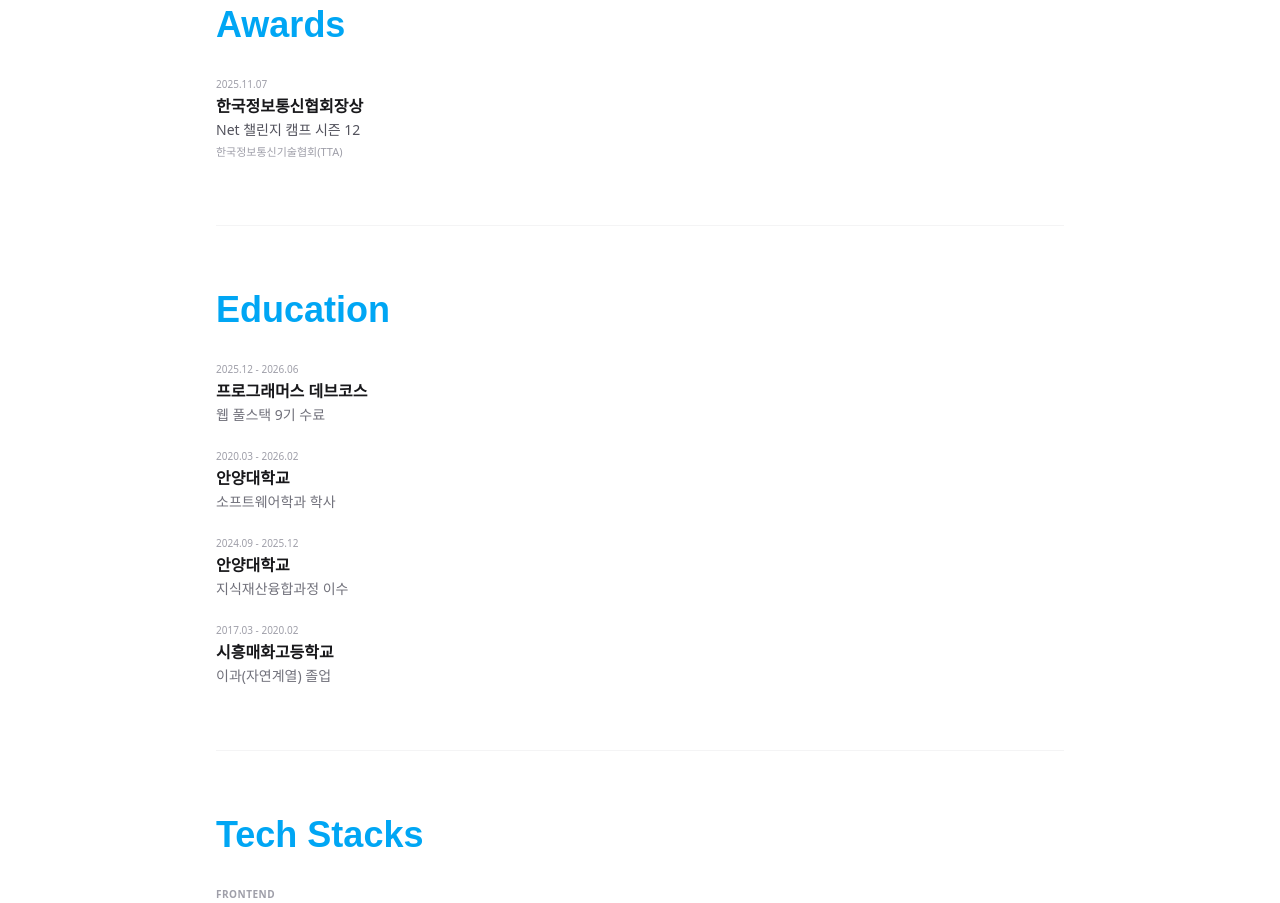
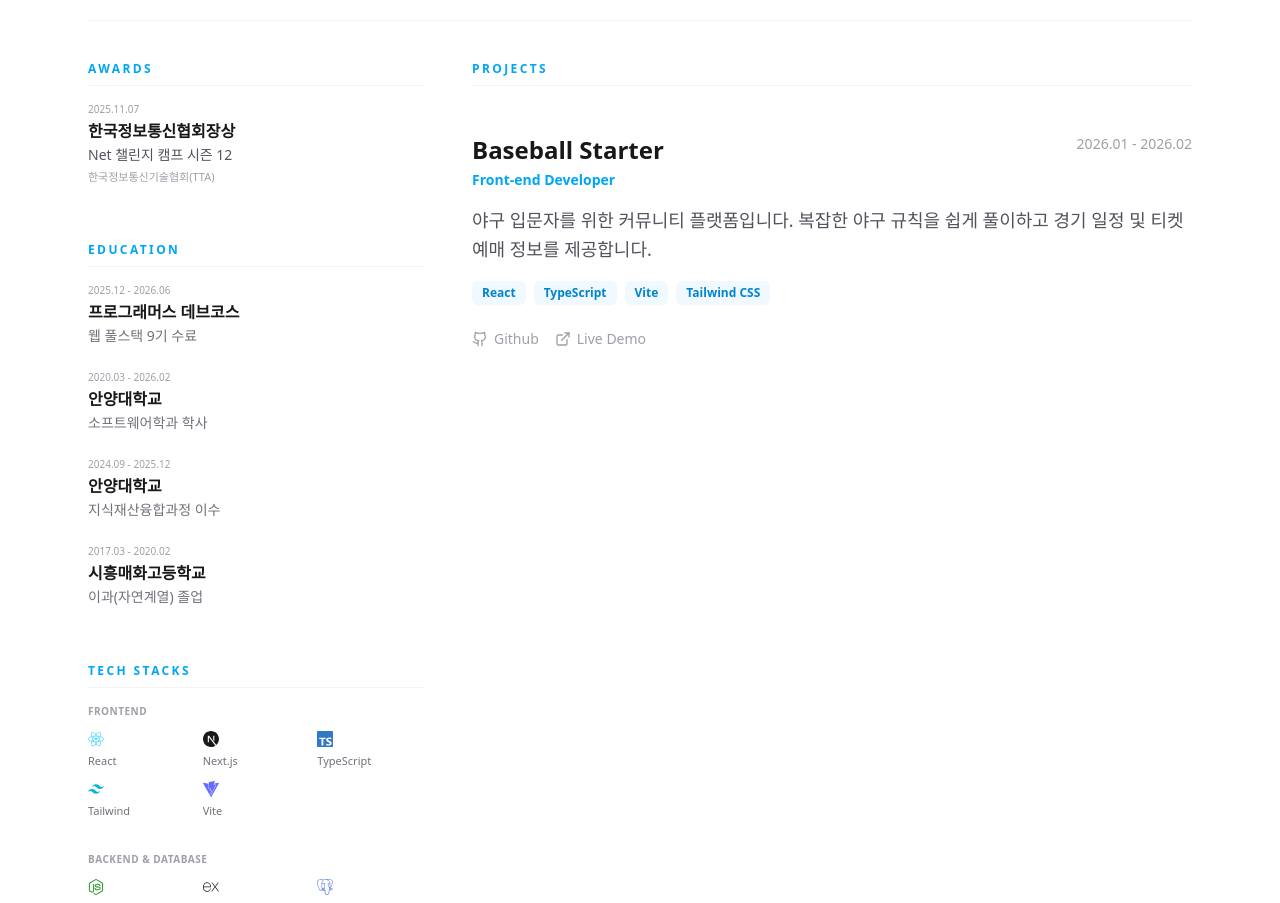
Before and after one commit to leekyuhyun/leekyuhyun.github.io, a Next.js app: page /about in a window 1280 px wide. Shown: the part 500-1403 px from the top of the page. Built offline with nearby package versions, Linux system fonts and the light colour scheme; a web font is replaced by a local one.

Commit message:
fix : project section 경로 추가 및 cv 형식 ui로 변경

```diff
--- a/src/views/introduce.tsx
+++ b/src/views/introduce.tsx
@@ -2,35 +2,52 @@ import Profile from "@/components/introduce/Profile";
 import TechStack from "@/components/introduce/TechStack";
 import Education from "@/components/introduce/Education";
 import Awards from "@/components/introduce/Awards";
+import Project from "@/components/introduce/Project"; // 새로 생성할 컴포넌트
+
+const SidebarSection = ({
+  title,
+  children,
+}: {
+  title: string;
+  children: React.ReactNode;
+}) => (
+  <section className="flex flex-col gap-4">
+    <h3 className="text-xs font-bold uppercase tracking-[0.2em] text-sky-500 dark:text-amber-400 border-b border-zinc-100 dark:border-zinc-800 pb-2">
+      {title}
+    </h3>
+    {children}
+  </section>
+);
 
 export default function IntroduceView() {
   return (
-    <div className="max-w-4xl mx-auto px-6 pb-20 flex flex-col gap-16">
-      <hr className="border-zinc-100 dark:border-zinc-800" />
+    <div className="max-w-6xl mx-auto px-6 py-20 flex flex-col gap-16 font-sans">
+      <Profile />
 
-      <Profile />
-      <div className="space-y-8">
-        <h3 className="font-gaegu text-4xl font-bold text-sky-500 dark:text-amber-200">
-          Awards
-        </h3>
-        <Awards />
-      </div>
+      {/* 2단 그리드 레이아웃 */}
+      <div className="grid grid-cols-1 md:grid-cols-12 gap-12 border-t border-zinc-100 dark:border-zinc-800 pt-10">
+        {/* 왼쪽 (사이드바 - 4칸) */}
+        <div className="md:col-span-4 flex flex-col gap-14">
+          <SidebarSection title="Awards">
+            <Awards />
+          </SidebarSection>
 
-      <hr className="border-zinc-100 dark:border-zinc-800" />
-      <div className="space-y-8">
-        <h3 className="font-gaegu text-4xl font-bold text-sky-500 dark:text-amber-200">
-          Education
-        </h3>
-        <Education />
-      </div>
+          <SidebarSection title="Education">
+            <Education />
+          </SidebarSection>
 
-      <hr className="border-zinc-100 dark:border-zinc-800" />
+          <SidebarSection title="Tech Stacks">
+            <TechStack />
+          </SidebarSection>
+        </div>
 
-      <div className="space-y-8">
-        <h3 className="font-gaegu text-4xl font-bold text-sky-500 dark:text-amber-200">
-          Tech Stacks
-        </h3>
-        <TechStack />
+        {/* 오른쪽 (메인 - 8칸) */}
+        <div className="md:col-span-8 flex flex-col gap-8">
+          <h3 className="text-xs font-bold uppercase tracking-[0.2em] text-sky-500 dark:text-amber-400 border-b border-zinc-100 dark:border-zinc-800 pb-2">
+            Projects
+          </h3>
+          <Project />
+        </div>
       </div>
     </div>
   );
```
